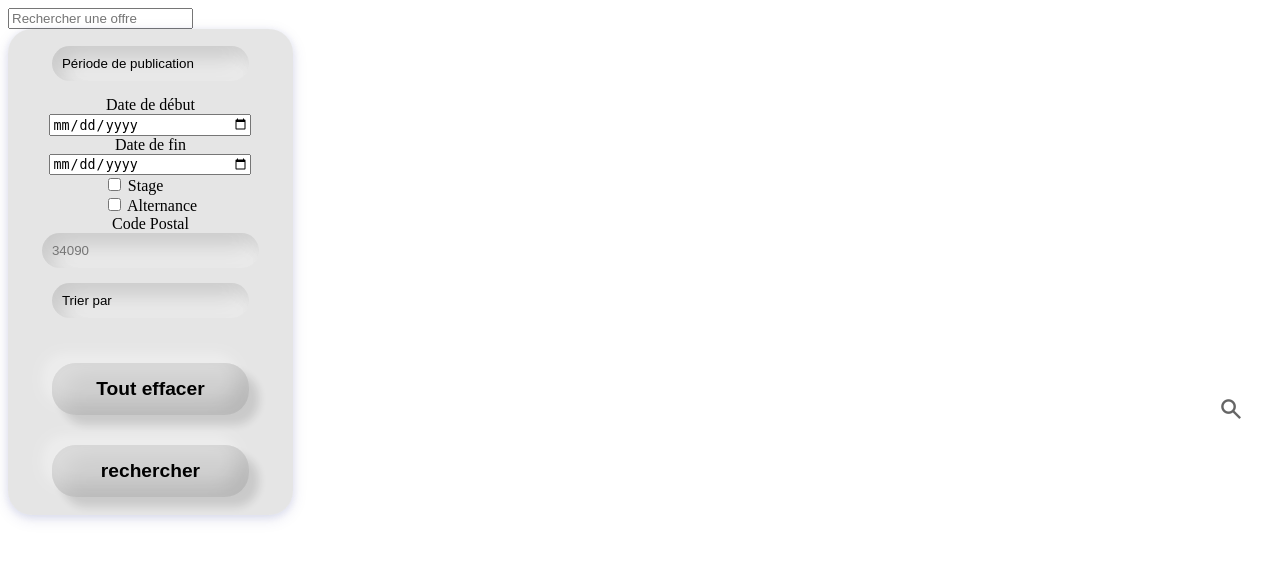
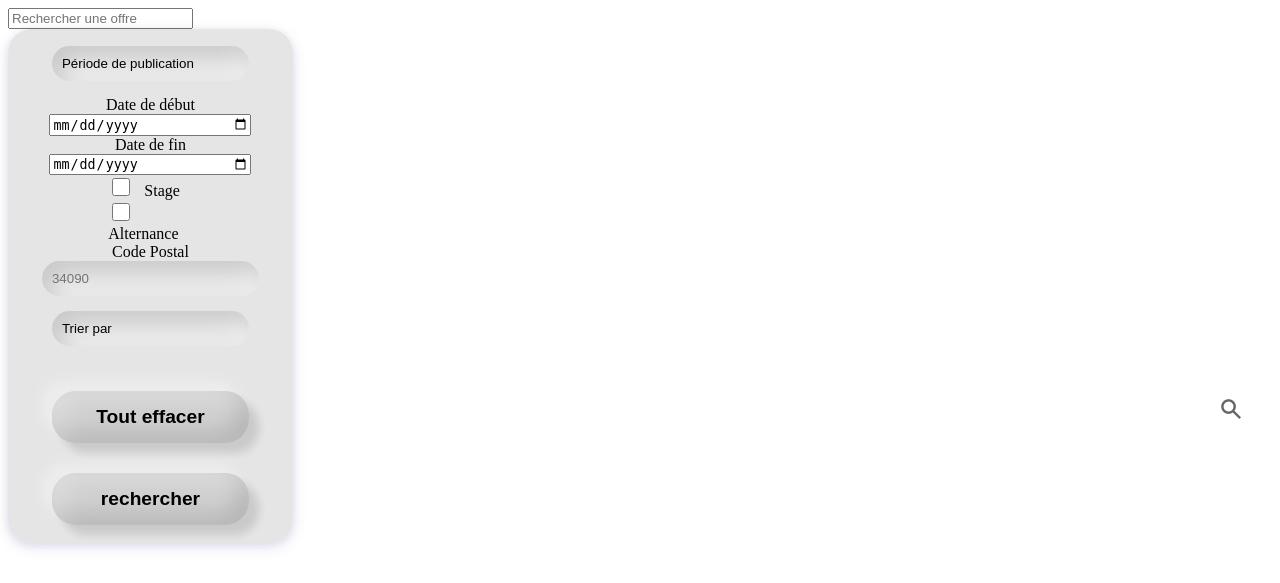
Before and after one commit to aramestu/Praktiki, a PHP site: template src/View/offer/offerList.php in a window 1280 px wide. Shown: the top 583 px of the page. Run offline with PHP 8.4, Linux system fonts and the light colour scheme; the template is opened without the code that fills it, so the values that code supplies are empty.

Commit message:
légère modification des checkbox des filtres d'offre

```diff
--- a/web/assets/css/filter.css
+++ b/web/assets/css/filter.css
@@ -89,10 +89,22 @@ input[type="submit"]{
     opacity: 0.6;
 }
 
-checkbox{
+input[type="checkbox"]{
     background: var(--white);
     filter: none;
-  }
+    width: 18px;
+    height: 18px;
+}
+
+.button-checkbox{
+    justify-content: start;
+    padding-left: 10%;
+
+}
+
+.button-checkbox > input[type="checkbox"] {
+    margin-right: 10px;
+}
 
 
 /*---START SIDE FILTER---*/
```
